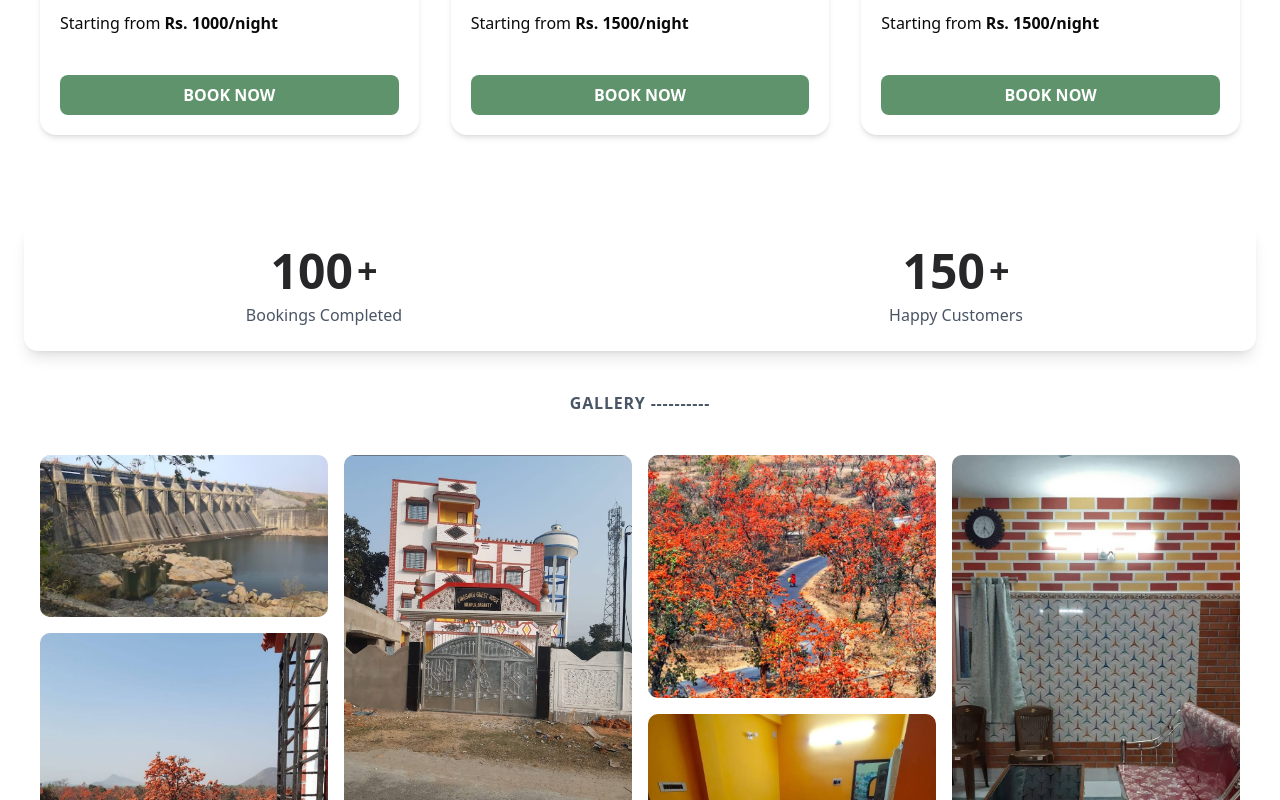
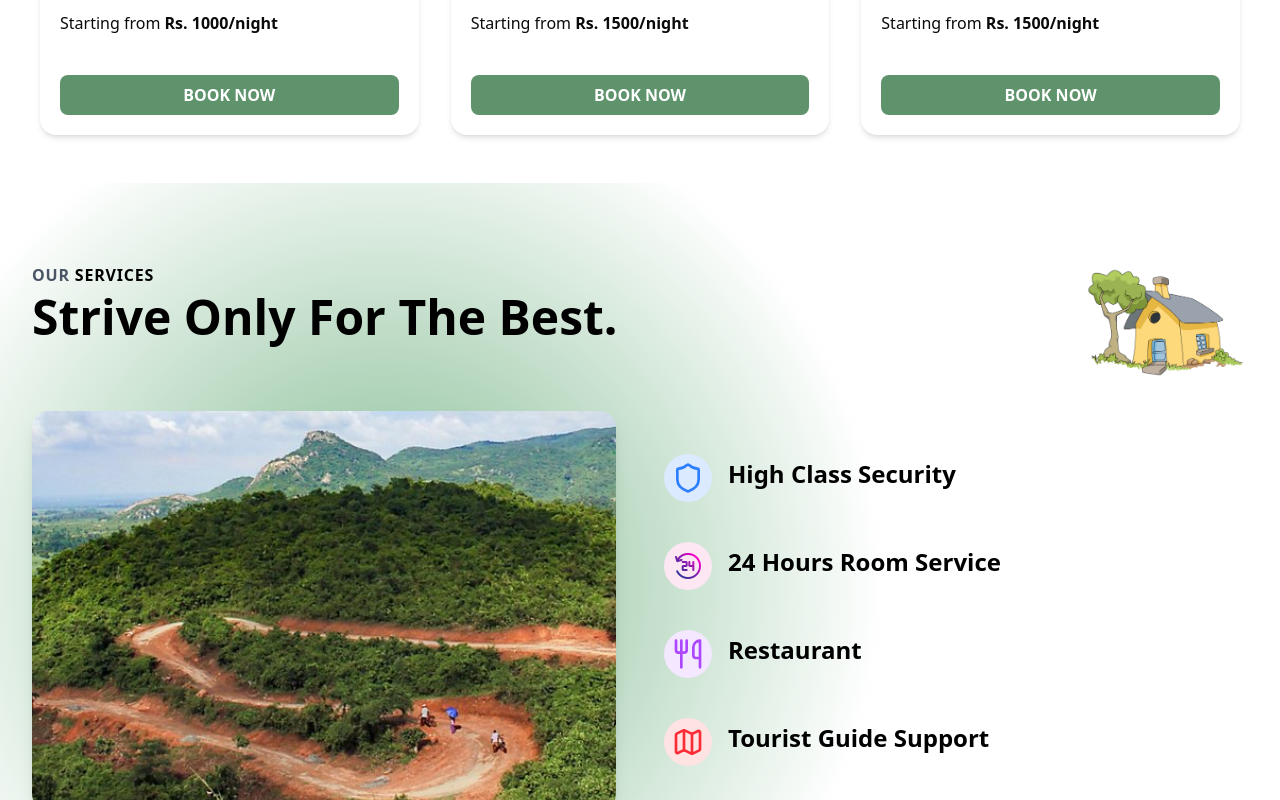
Before and after one commit to laukik-24/Kingsukh-Guest-Houes, a React (Vite) app: page / in a window 1280 px wide. Shown: the part 2000-2800 px from the top of the page. Built offline with nearby package versions, Linux system fonts and the light colour scheme.

Commit message:
added service component

```diff
--- a/src/App.jsx
+++ b/src/App.jsx
@@ -7,6 +7,7 @@ import NavbarD from "./components/NavbarD";
 import StatsSection from "./components/AnimatedNo";
 import ContactSection from "./components/Contact";
 import RoomsSection from "./components/RoomSection";
+import ServicesSection from "./components/Services";
 
 function App() {
   return (
@@ -17,6 +18,7 @@ function App() {
       <CheckAvailability />
       <AboutUs />
       <RoomsSection />
+      <ServicesSection />
       <StatsSection />
       <Gallery />
       <ContactSection />
--- a/src/components/AnimatedNo.jsx
+++ b/src/components/AnimatedNo.jsx
@@ -34,7 +34,7 @@ function Counter({ endValue, label }) {
 
 export default function StatsSection() {
   return (
-    <section className="w-full py-10 bg-white md:px-6 px-10 dark:bg-zinc-900">
+    <section className="w-full lg:mt-12 py-10 bg-white md:px-6 px-10 dark:bg-zinc-900">
       <div className="grid grid-cols-1 md:grid-cols-2 gap-8 w-full max-w-7xl mx-auto bg-white shadow-lg rounded-xl">
         <Counter endValue={100} label="Bookings Completed" />
         <Counter endValue={150} label="Happy Customers" />
--- /dev/null
+++ b/src/components/Services.jsx
@@ -0,0 +1,104 @@
+import React from "react";
+import home from "../assets/image.png"; // floating robot
+import serviceVideo from "../assets/1.jpg"; // replace with actual video thumbnail
+import icon2 from "../assets/24Icon.png"; // Personalized Experiences icon
+import { Shield, Clock, Utensils, Map } from "lucide-react";
+
+export default function ServicesSection() {
+  return (
+    <div id="services" className="w-full relative bg-white">
+      {/* Soft Green Glow */}
+      <div
+        className="absolute inset-0 z-0"
+        style={{
+          backgroundImage: `
+        radial-gradient(circle 500px at 30% 400px, #7fb98f, transparent)
+      `,
+        }}
+      />
+      <section className="w-full  text-black py-20 px-8 relative overflow-hidden">
+        <div className="max-w-7xl mx-auto">
+          {/* Header */}
+          <div className="text-center md:text-left mb-16 relative">
+            <h2 className="uppercase tracking-wider font-semibold text-md text-gray-600">
+              Our <span className="text-black">Services</span>
+            </h2>
+            <p className="text-5xl font-bold leading-tight mb-4">
+              Strive Only For The Best.
+            </p>
+            {/* Floating Robot Top Right */}
+            <img
+              src={home}
+              alt="Floating Robot"
+              className="absolute top-0 right-0 w-42 h-auto animate-float hidden md:block"
+            />
+          </div>
+
+          {/* Main Content */}
+          <div className="grid md:grid-cols-2 gap-12 items-center">
+            {/* Left Side - Video / Image */}
+            <div className="w-full">
+              <div className="rounded-2xl overflow-hidden shadow-lg">
+                <img
+                  src={serviceVideo}
+                  alt="Service Video"
+                  className="w-full h-auto object-cover"
+                />
+              </div>
+            </div>
+
+            {/* Right Side - Service Details */}
+            <div className="space-y-10">
+              {/* Service 1 */}
+              <div>
+                <div className="flex items-center gap-4">
+                  <div className="bg-blue-100 w-12 h-12 rounded-full flex items-center justify-center flex-shrink-0 transition-all duration-300 group-hover:scale-110 group-hover:shadow-lg">
+                    <Shield className="w-8 h-8 text-blue-500" strokeWidth={2} />
+                  </div>
+                  <h3 className="text-2xl font-semibold mb-2">
+                    High Class Security
+                  </h3>
+                </div>
+              </div>
+              {/* Service 2 */}
+              <div>
+                <div className="flex items-center gap-4">
+                  <div className="bg-pink-100 w-12 h-12 rounded-full flex items-center justify-center flex-shrink-0 transition-all duration-300 group-hover:scale-110 group-hover:shadow-lg">
+                    {/* <Clock className="w-8 h-8 text-pink-500" strokeWidth={2} /> */}
+                    <img src={icon2} className="w-8" alt="" />
+                  </div>
+                  <h3 className="text-2xl font-semibold mb-2">
+                    24 Hours Room Service
+                  </h3>
+                </div>
+              </div>
+              {/* Service 3 */}
+              <div>
+                <div className="flex items-center gap-4">
+                  <div className="bg-purple-100 w-12 h-12 rounded-full flex items-center justify-center flex-shrink-0 transition-all duration-300 group-hover:scale-110 group-hover:shadow-lg">
+                    <Utensils
+                      className="w-8 h-8 text-purple-500"
+                      strokeWidth={2}
+                    />
+                  </div>
+                  <h3 className="text-2xl font-semibold mb-2">Restaurant</h3>
+                </div>
+              </div>
+              {/* Service 4 */}
+              <div>
+                <div className="flex items-center gap-4">
+                  <div className="bg-red-100 w-12 h-12 rounded-full flex items-center justify-center flex-shrink-0 transition-all duration-300 group-hover:scale-110 group-hover:shadow-lg">
+                    <Map className="w-8 h-8 text-red-500" strokeWidth={2} />
+                  </div>
+                  <h3 className="text-2xl font-semibold mb-2">
+                    Tourist Guide Support
+                  </h3>
+                </div>
+              </div>
+            </div>
+          </div>
+        </div>
+      </section>
+    </div>
+  );
+}
```
Also changed, not shown: src/assets/24Icon.png (added), src/assets/image.png (added).
